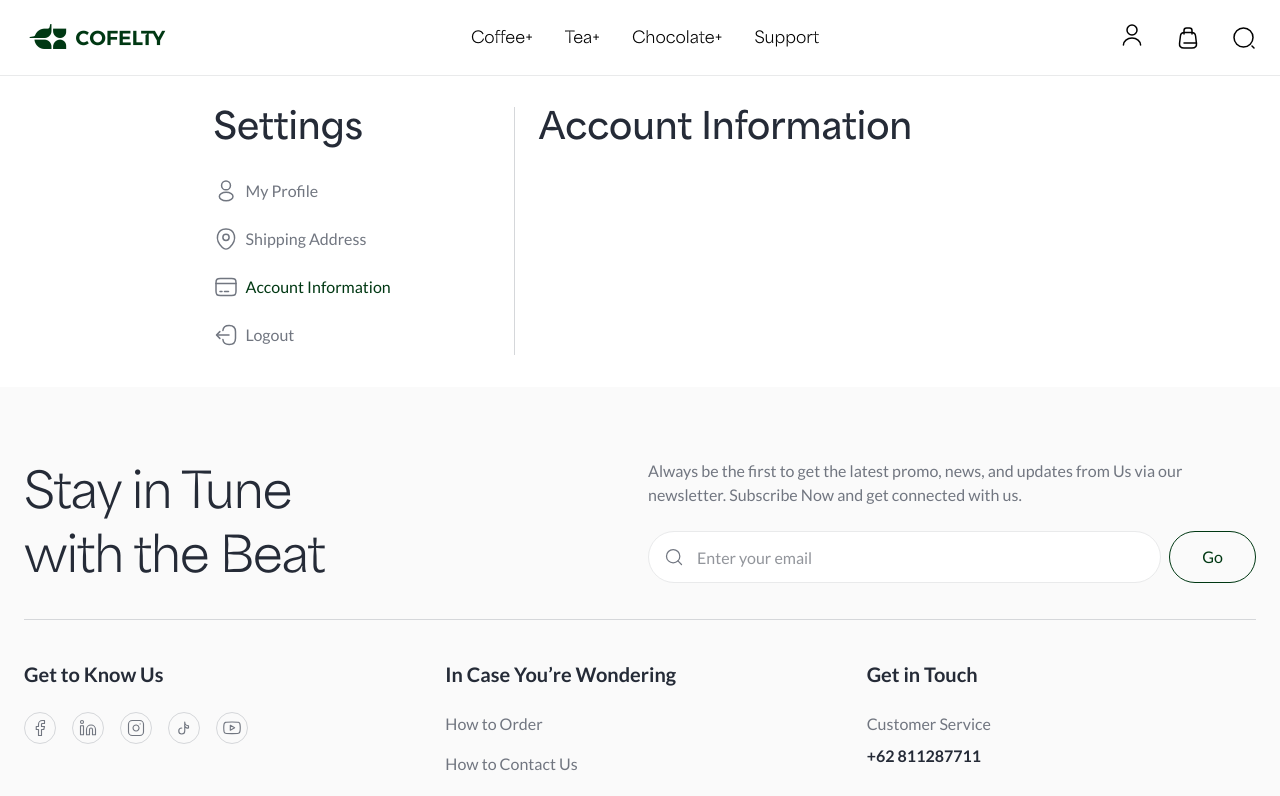
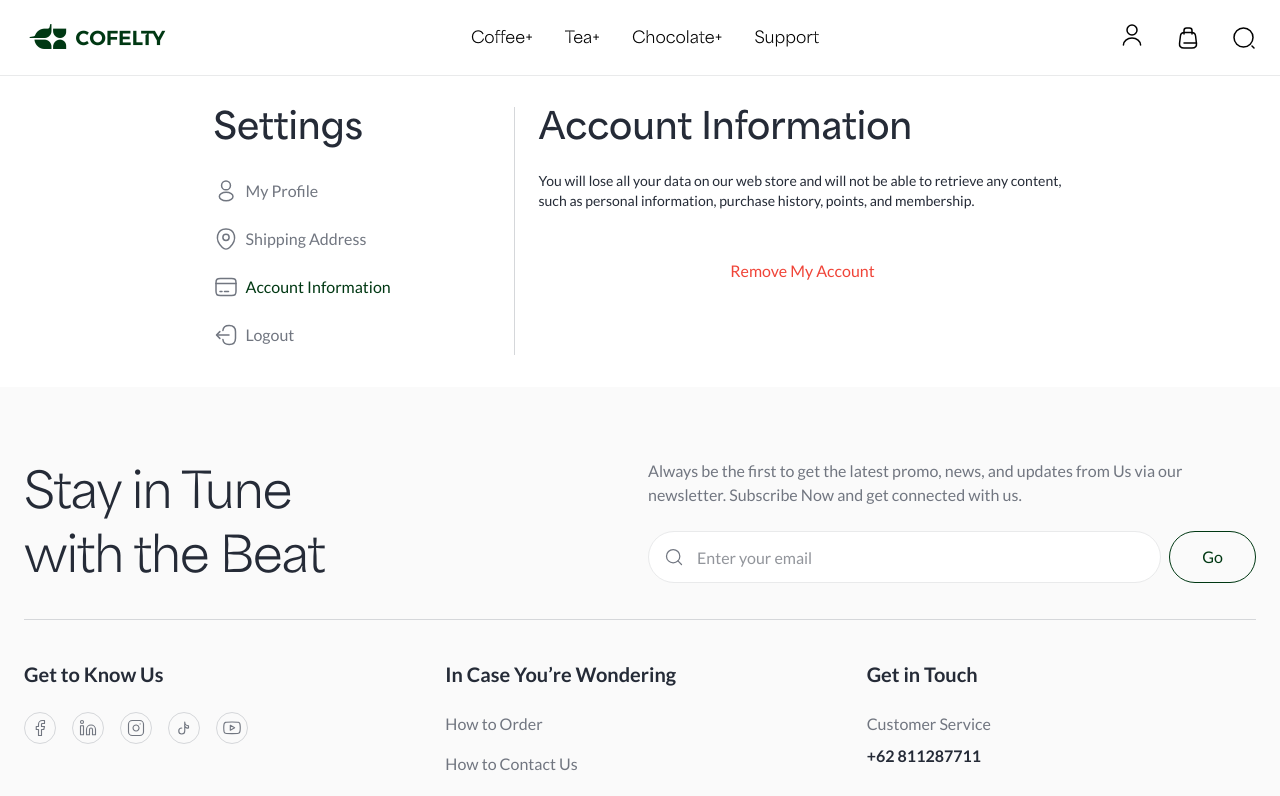
Before and after one commit to xpand-indonesia/ecommerce, a Next.js app: page /profile/account in a window 1280 px wide. Shown: the top 796 px of the page. Built offline with nearby package versions, Linux system fonts and the light colour scheme.

Commit message:
Add account information page

```diff
--- a/src/app/profile/account/page.tsx
+++ b/src/app/profile/account/page.tsx
@@ -4,6 +4,16 @@ export default function ProfileAccountPage() {
     return (
         <>
             <ContentTitle>Account Information</ContentTitle>
+            <div className="flex flex-col gap-10">
+                <div className="text-sm text-gray-800">
+                    You will lose all your data on our web store and will not be
+                    able to retrieve any content, such as personal information,
+                    purchase history, points, and membership.
+                </div>
+                <div className="mx-auto text-danger p-2 cursor-pointer">
+                    Remove My Account
+                </div>
+            </div>
         </>
     );
 }
```
